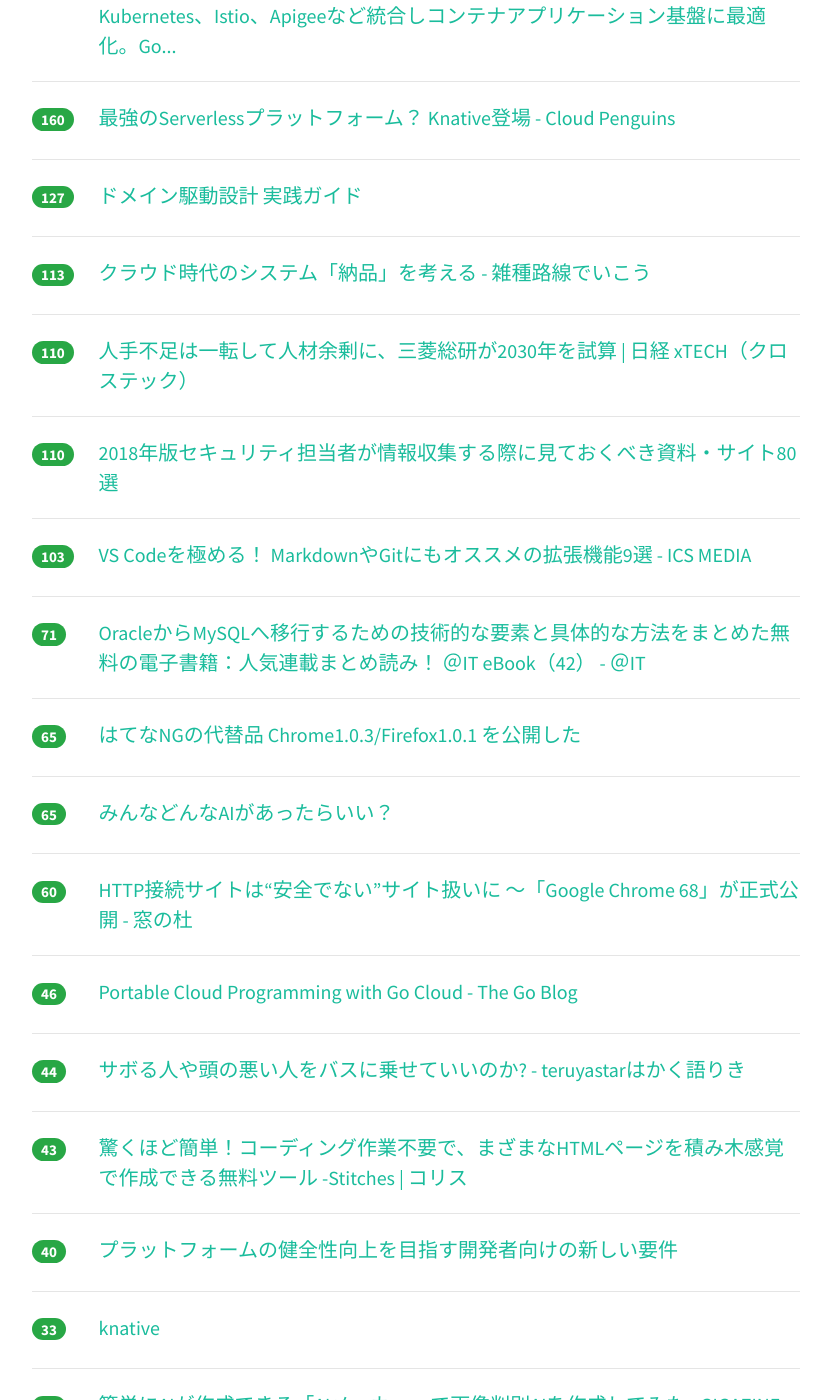
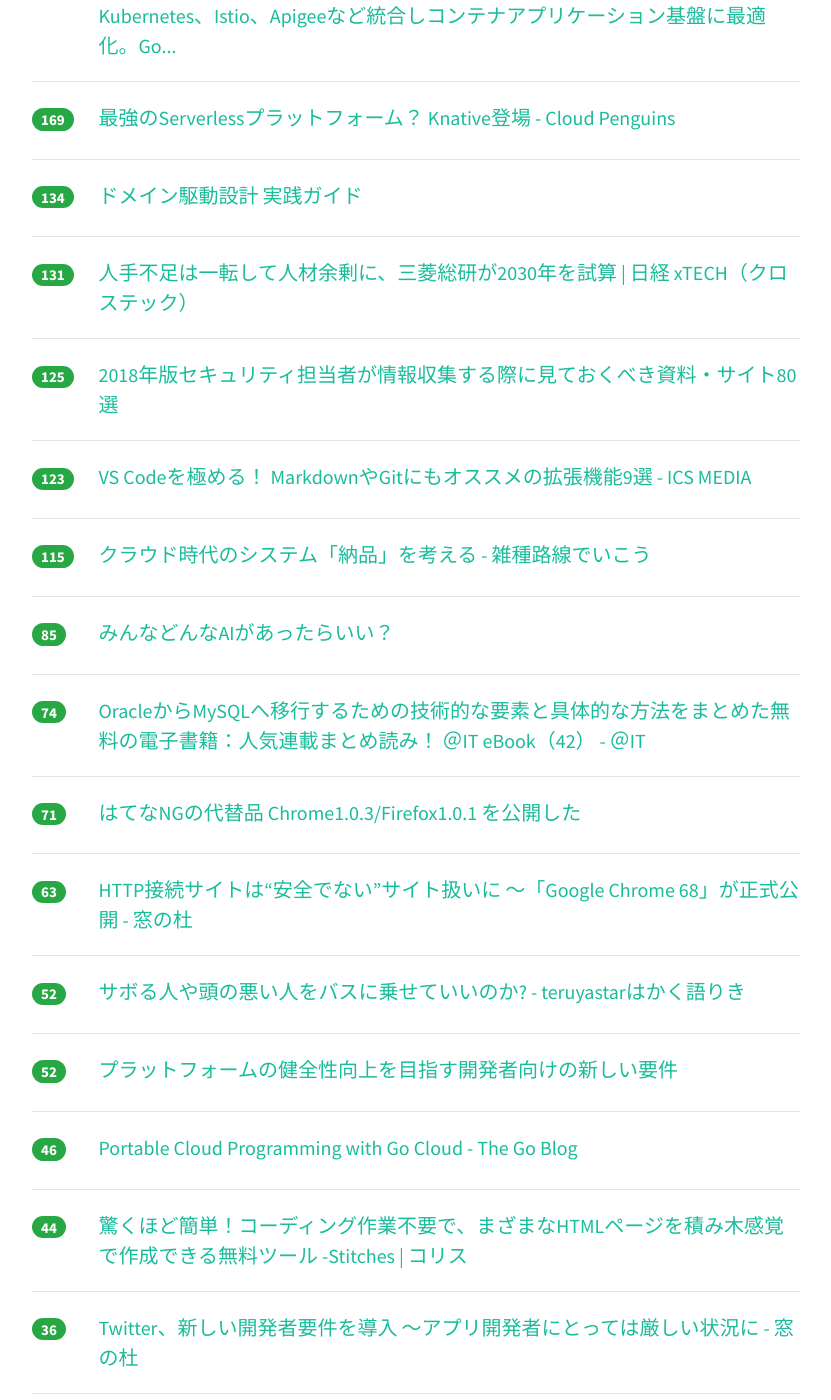
Before and after one commit to yatta47/hatena-matome-site, a Jekyll site: the page built from _posts/2018-07-25-hatena.md, in a window 1280 px wide and 1400 px high, scrolled down 730 px. Shown: the whole window, without its empty margins (224-1055 px from the left). Built offline with Jekyll 4.4.1, drawn with Linux system fonts in a browser that asks for light colours; nearby versions of some CDN libraries; some of the changed text lies outside the part shown.

Commit message:
Updated 2018-07-25

```diff
--- a/_posts/2018-07-25-hatena.md
+++ b/_posts/2018-07-25-hatena.md
@@ -1,79 +1,89 @@
 ---
 layout: post
 title:  "2018-07-25 はてぶIT"
-date:   2018-07-25 15:02:10
+date:   2018-07-25 16:02:24
 tags: [it-hotentry]
 ---
-55 件のデータあり
+57 件のデータあり
 
 <hr><div class="row">
-<div class="col-1"><span class="badge badge-pill badge-success h2">303</span></div>
+<div class="col-1"><span class="badge badge-pill badge-success h2">322</span></div>
+<div class="col-11"><a href='http://www.itmedia.co.jp/news/articles/1807/25/news018.html' target='_blank'>“実写にしか見えない”3DCG女子高生「Saya」にそっくりな“本物の女性”　「正直、叩かれると思っていました」 (1/2) - ITmedia NEWS</a></div>
+</div>
+<hr>
+<div class="row">
+<div class="col-1"><span class="badge badge-pill badge-success h2">318</span></div>
 <div class="col-11"><a href='https://www.publickey1.jp/blog/18/googleserverless_containersgoogle_cloud_next_18.html' target='_blank'>［速報］Google、コンテナ実行環境をサーバレスで提供する「Serverless containers」発表。Google Cloud Next '18 － Publickey</a></div>
 </div>
 <hr>
 <div class="row">
-<div class="col-1"><span class="badge badge-pill badge-success h2">270</span></div>
+<div class="col-1"><span class="badge badge-pill badge-success h2">283</span></div>
 <div class="col-11"><a href='https://internet.watch.impress.co.jp/docs/news/1134577.html' target='_blank'>IPA「情報セキュリティ白書2018」PDF版の無料公開開始！　仮想通貨やIoTなどをテーマに解説 - INTERNET Watch</a></div>
 </div>
 <hr>
 <div class="row">
-<div class="col-1"><span class="badge badge-pill badge-success h2">261</span></div>
-<div class="col-11"><a href='http://www.itmedia.co.jp/news/articles/1807/25/news018.html' target='_blank'>“実写にしか見えない”3DCG女子高生「Saya」にそっくりな“本物の女性”　「正直、叩かれると思っていました」 (1/2) - ITmedia NEWS</a></div>
-</div>
-<hr>
-<div class="row">
-<div class="col-1"><span class="badge badge-pill badge-success h2">203</span></div>
+<div class="col-1"><span class="badge badge-pill badge-success h2">212</span></div>
 <div class="col-11"><a href='https://www.publickey1.jp/blog/18/googlecloud_services_platformkubernetesistioapigeegoogle_cloud_next_18.html' target='_blank'>［速報］Google、新プラットフォーム「Cloud Services Platform」発表。Kubernetes、Istio、Apigeeなど統合しコンテナアプリケーション基盤に最適化。Go...</a></div>
 </div>
 <hr>
 <div class="row">
-<div class="col-1"><span class="badge badge-pill badge-success h2">160</span></div>
+<div class="col-1"><span class="badge badge-pill badge-success h2">169</span></div>
 <div class="col-11"><a href='http://jaco.udcp.info/entry/2018/07/25/043415' target='_blank'>最強のServerlessプラットフォーム？ Knative登場 - Cloud Penguins</a></div>
 </div>
 <hr>
 <div class="row">
-<div class="col-1"><span class="badge badge-pill badge-success h2">127</span></div>
+<div class="col-1"><span class="badge badge-pill badge-success h2">134</span></div>
 <div class="col-11"><a href='https://www.slideshare.net/masuda220/ss-13428134' target='_blank'>ドメイン駆動設計 実践ガイド</a></div>
 </div>
 <hr>
 <div class="row">
-<div class="col-1"><span class="badge badge-pill badge-success h2">113</span></div>
+<div class="col-1"><span class="badge badge-pill badge-success h2">131</span></div>
+<div class="col-11"><a href='https://tech.nikkeibp.co.jp/atcl/nxt/news/18/02089/' target='_blank'>人手不足は一転して人材余剰に、三菱総研が2030年を試算 | 日経 xTECH（クロステック）</a></div>
+</div>
+<hr>
+<div class="row">
+<div class="col-1"><span class="badge badge-pill badge-success h2">125</span></div>
+<div class="col-11"><a href='https://blogs.mcafee.jp/security-info-consolidated' target='_blank'>2018年版セキュリティ担当者が情報収集する際に見ておくべき資料・サイト80選</a></div>
+</div>
+<hr>
+<div class="row">
+<div class="col-1"><span class="badge badge-pill badge-success h2">123</span></div>
+<div class="col-11"><a href='https://ics.media/entry/18756' target='_blank'>VS Codeを極める！ MarkdownやGitにもオススメの拡張機能9選 - ICS MEDIA</a></div>
+</div>
+<hr>
+<div class="row">
+<div class="col-1"><span class="badge badge-pill badge-success h2">115</span></div>
 <div class="col-11"><a href='http://masanork.hateblo.jp/entry/2018/07/24/235418' target='_blank'>クラウド時代のシステム「納品」を考える - 雑種路線でいこう</a></div>
 </div>
 <hr>
 <div class="row">
-<div class="col-1"><span class="badge badge-pill badge-success h2">110</span></div>
-<div class="col-11"><a href='https://tech.nikkeibp.co.jp/atcl/nxt/news/18/02089/' target='_blank'>人手不足は一転して人材余剰に、三菱総研が2030年を試算 | 日経 xTECH（クロステック）</a></div>
+<div class="col-1"><span class="badge badge-pill badge-success h2">85</span></div>
+<div class="col-11"><a href='https://anond.hatelabo.jp/20180725083141' target='_blank'>みんなどんなAIがあったらいい？</a></div>
 </div>
 <hr>
 <div class="row">
-<div class="col-1"><span class="badge badge-pill badge-success h2">110</span></div>
-<div class="col-11"><a href='https://blogs.mcafee.jp/security-info-consolidated' target='_blank'>2018年版セキュリティ担当者が情報収集する際に見ておくべき資料・サイト80選</a></div>
-</div>
-<hr>
-<div class="row">
-<div class="col-1"><span class="badge badge-pill badge-success h2">103</span></div>
-<div class="col-11"><a href='https://ics.media/entry/18756' target='_blank'>VS Codeを極める！ MarkdownやGitにもオススメの拡張機能9選 - ICS MEDIA</a></div>
+<div class="col-1"><span class="badge badge-pill badge-success h2">74</span></div>
+<div class="col-11"><a href='http://www.atmarkit.co.jp/ait/articles/1807/24/news012.html' target='_blank'>OracleからMySQLへ移行するための技術的な要素と具体的な方法をまとめた無料の電子書籍：人気連載まとめ読み！ ＠IT eBook（42） - ＠IT</a></div>
 </div>
 <hr>
 <div class="row">
 <div class="col-1"><span class="badge badge-pill badge-success h2">71</span></div>
-<div class="col-11"><a href='http://www.atmarkit.co.jp/ait/articles/1807/24/news012.html' target='_blank'>OracleからMySQLへ移行するための技術的な要素と具体的な方法をまとめた無料の電子書籍：人気連載まとめ読み！ ＠IT eBook（42） - ＠IT</a></div>
-</div>
-<hr>
-<div class="row">
-<div class="col-1"><span class="badge badge-pill badge-success h2">65</span></div>
 <div class="col-11"><a href='https://anond.hatelabo.jp/20180725070806' target='_blank'>はてなNGの代替品 Chrome1.0.3/Firefox1.0.1 を公開した</a></div>
 </div>
 <hr>
 <div class="row">
-<div class="col-1"><span class="badge badge-pill badge-success h2">65</span></div>
-<div class="col-11"><a href='https://anond.hatelabo.jp/20180725083141' target='_blank'>みんなどんなAIがあったらいい？</a></div>
+<div class="col-1"><span class="badge badge-pill badge-success h2">63</span></div>
+<div class="col-11"><a href='https://forest.watch.impress.co.jp/docs/news/1134616.html' target='_blank'>HTTP接続サイトは“安全でない”サイト扱いに ～「Google Chrome 68」が正式公開 - 窓の杜</a></div>
 </div>
 <hr>
 <div class="row">
-<div class="col-1"><span class="badge badge-pill badge-success h2">60</span></div>
-<div class="col-11"><a href='https://forest.watch.impress.co.jp/docs/news/1134616.html' target='_blank'>HTTP接続サイトは“安全でない”サイト扱いに ～「Google Chrome 68」が正式公開 - 窓の杜</a></div>
+<div class="col-1"><span class="badge badge-pill badge-success h2">52</span></div>
+<div class="col-11"><a href='https://teruyastar.hatenablog.com/entry/2018/07/25/043423' target='_blank'>サボる人や頭の悪い人をバスに乗せていいのか? - teruyastarはかく語りき</a></div>
+</div>
+<hr>
+<div class="row">
+<div class="col-1"><span class="badge badge-pill badge-success h2">52</span></div>
+<div class="col-11"><a href='https://blog.twitter.com/developer/ja_jp/topics/tools/2018/jp-new-developer-requirements-to-protect-our-platform.html' target='_blank'>プラットフォームの健全性向上を目指す開発者向けの新しい要件</a></div>
 </div>
 <hr>
 <div class="row">
@@ -83,17 +93,17 @@ tags: [it-hotentry]
 <hr>
 <div class="row">
 <div class="col-1"><span class="badge badge-pill badge-success h2">44</span></div>
-<div class="col-11"><a href='https://teruyastar.hatenablog.com/entry/2018/07/25/043423' target='_blank'>サボる人や頭の悪い人をバスに乗せていいのか? - teruyastarはかく語りき</a></div>
-</div>
-<hr>
-<div class="row">
-<div class="col-1"><span class="badge badge-pill badge-success h2">43</span></div>
 <div class="col-11"><a href='https://coliss.com/articles/build-websites/operation/work/html-template-generator-stitches.html' target='_blank'>驚くほど簡単！コーディング作業不要で、まざまなHTMLページを積み木感覚で作成できる無料ツール -Stitches | コリス</a></div>
 </div>
 <hr>
 <div class="row">
-<div class="col-1"><span class="badge badge-pill badge-success h2">40</span></div>
-<div class="col-11"><a href='https://blog.twitter.com/developer/ja_jp/topics/tools/2018/jp-new-developer-requirements-to-protect-our-platform.html' target='_blank'>プラットフォームの健全性向上を目指す開発者向けの新しい要件</a></div>
+<div class="col-1"><span class="badge badge-pill badge-success h2">36</span></div>
+<div class="col-11"><a href='https://forest.watch.impress.co.jp/docs/news/1134674.html' target='_blank'>Twitter、新しい開発者要件を導入 ～アプリ開発者にとっては厳しい状況に - 窓の杜</a></div>
+</div>
+<hr>
+<div class="row">
+<div class="col-1"><span class="badge badge-pill badge-success h2">34</span></div>
+<div class="col-11"><a href='https://gigazine.net/news/20180725-ai-maker/' target='_blank'>簡単にAIが作成できる「AIメーカー」で画像判別AIを作成してみた - GIGAZINE</a></div>
 </div>
 <hr>
 <div class="row">
@@ -103,7 +113,7 @@ tags: [it-hotentry]
 <hr>
 <div class="row">
 <div class="col-1"><span class="badge badge-pill badge-success h2">33</span></div>
-<div class="col-11"><a href='https://gigazine.net/news/20180725-ai-maker/' target='_blank'>簡単にAIが作成できる「AIメーカー」で画像判別AIを作成してみた - GIGAZINE</a></div>
+<div class="col-11"><a href='https://jp.techcrunch.com/2018/07/25/2018-07-24-google-wants-go-to-become-the-go-to-language-for-writing-cloud-apps/' target='_blank'>Google、Go Cloudを発表――クラウド開発ツールでGo言語の普及加速を目指す | TechCrunch Japan</a></div>
 </div>
 <hr>
 <div class="row">
@@ -113,17 +123,17 @@ tags: [it-hotentry]
 <hr>
 <div class="row">
 <div class="col-1"><span class="badge badge-pill badge-success h2">29</span></div>
+<div class="col-11"><a href='https://www.newsweekjapan.jp/kaya/2018/07/rom.php' target='_blank'>他人を信用できない「ROM専」日本人のせいで経済が伸びない？ | 加谷珪一 | コラム | ニューズウィーク日本版 オフィシャルサイト</a></div>
+</div>
+<hr>
+<div class="row">
+<div class="col-1"><span class="badge badge-pill badge-success h2">29</span></div>
 <div class="col-11"><a href='https://news.mynavi.jp/article/20180724-668967/' target='_blank'>自動化を推し進めるMicrosoft FlowがExcelで利用可能に | マイナビニュース</a></div>
 </div>
 <hr>
 <div class="row">
 <div class="col-1"><span class="badge badge-pill badge-success h2">28</span></div>
-<div class="col-11"><a href='https://www.newsweekjapan.jp/kaya/2018/07/rom.php' target='_blank'>他人を信用できない「ROM専」日本人のせいで経済が伸びない？ | 加谷珪一 | コラム | ニューズウィーク日本版 オフィシャルサイト</a></div>
-</div>
-<hr>
-<div class="row">
-<div class="col-1"><span class="badge badge-pill badge-success h2">28</span></div>
-<div class="col-11"><a href='https://jp.techcrunch.com/2018/07/25/2018-07-24-google-wants-go-to-become-the-go-to-language-for-writing-cloud-apps/' target='_blank'>Google、Go Cloudを発表――クラウド開発ツールでGo言語の普及加速を目指す | TechCrunch Japan</a></div>
+<div class="col-11"><a href='http://jaco.udcp.info/entry/2018/07/25/053514' target='_blank'>最強のServerlessプラットフォーム？ Knativeを動かしてみるぞい - Cloud Penguins</a></div>
 </div>
 <hr>
 <div class="row">
@@ -137,23 +147,28 @@ tags: [it-hotentry]
 </div>
 <hr>
 <div class="row">
-<div class="col-1"><span class="badge badge-pill badge-success h2">26</span></div>
-<div class="col-11"><a href='http://jaco.udcp.info/entry/2018/07/25/053514' target='_blank'>最強のServerlessプラットフォーム？ Knativeを動かしてみるぞい - Cloud Penguins</a></div>
-</div>
-<hr>
-<div class="row">
 <div class="col-1"><span class="badge badge-pill badge-success h2">25</span></div>
 <div class="col-11"><a href='https://internet.watch.impress.co.jp/docs/news/1134569.html' target='_blank'>Bluetoothに通信傍受などの脆弱性、「Apple」「Intel」「QUALCOMM」製品などが影響を受ける恐れ - INTERNET Watch</a></div>
 </div>
 <hr>
 <div class="row">
-<div class="col-1"><span class="badge badge-pill badge-success h2">23</span></div>
+<div class="col-1"><span class="badge badge-pill badge-success h2">25</span></div>
 <div class="col-11"><a href='http://www.itmedia.co.jp/news/articles/1807/25/news052.html' target='_blank'>Apple、「MacBook Pro（2018）」のサーマルスロットリング修正OSアップデート公開 - ITmedia NEWS</a></div>
 </div>
 <hr>
 <div class="row">
+<div class="col-1"><span class="badge badge-pill badge-success h2">22</span></div>
+<div class="col-11"><a href='https://tech.nikkeibp.co.jp/atcl/nxt/column/18/00001/00786/' target='_blank'>産総研を襲った謎の手口、セキュリティ対策に新たな教訓 | 日経 xTECH（クロステック）</a></div>
+</div>
+<hr>
+<div class="row">
 <div class="col-1"><span class="badge badge-pill badge-success h2">21</span></div>
-<div class="col-11"><a href='https://forest.watch.impress.co.jp/docs/news/1134674.html' target='_blank'>Twitter、新しい開発者要件を導入 ～アプリ開発者にとっては厳しい状況に - 窓の杜</a></div>
+<div class="col-11"><a href='https://forbesjapan.com/articles/detail/22215' target='_blank'>キンドルに「献本機能」が登場、電子書籍の無料配布が可能に | Forbes JAPAN（フォーブス ジャパン）</a></div>
+</div>
+<hr>
+<div class="row">
+<div class="col-1"><span class="badge badge-pill badge-success h2">21</span></div>
+<div class="col-11"><a href='http://www.itmedia.co.jp/enterprise/articles/1807/25/news062.html' target='_blank'>全てのHTTPサイトに「保護されていません」の警告、「Chrome 68」リリース - ITmedia エンタープライズ</a></div>
 </div>
 <hr>
 <div class="row">
@@ -163,22 +178,17 @@ tags: [it-hotentry]
 <hr>
 <div class="row">
 <div class="col-1"><span class="badge badge-pill badge-success h2">19</span></div>
-<div class="col-11"><a href='https://forbesjapan.com/articles/detail/22215' target='_blank'>キンドルに「献本機能」が登場、電子書籍の無料配布が可能に | Forbes JAPAN（フォーブス ジャパン）</a></div>
+<div class="col-11"><a href='https://news.yahoo.co.jp/byline/yamamotoichiro/20180725-00090691/' target='_blank'>マイクロソフト「IE依存」せざるを得ない現場の苦悩(山本一郎) - 個人 - Yahoo!ニュース</a></div>
 </div>
 <hr>
 <div class="row">
-<div class="col-1"><span class="badge badge-pill badge-success h2">19</span></div>
-<div class="col-11"><a href='https://tech.nikkeibp.co.jp/atcl/nxt/column/18/00001/00786/' target='_blank'>産総研を襲った謎の手口、セキュリティ対策に新たな教訓 | 日経 xTECH（クロステック）</a></div>
+<div class="col-1"><span class="badge badge-pill badge-success h2">18</span></div>
+<div class="col-11"><a href='http://www.itmedia.co.jp/mobile/articles/1807/25/news051.html' target='_blank'>iPhoneで精子をセルフチェック　リクルートが「Seem」を開発した狙い (1/2) - ITmedia Mobile</a></div>
 </div>
 <hr>
 <div class="row">
 <div class="col-1"><span class="badge badge-pill badge-success h2">18</span></div>
 <div class="col-11"><a href='https://note.mu/sogitani/n/nb96aa05f4e82' target='_blank'>ビジネス利用したい人向けFacebook＆Twitter活用術｜Tsutomu Sogitani｜note</a></div>
-</div>
-<hr>
-<div class="row">
-<div class="col-1"><span class="badge badge-pill badge-success h2">18</span></div>
-<div class="col-11"><a href='http://www.itmedia.co.jp/enterprise/articles/1807/25/news062.html' target='_blank'>全てのHTTPサイトに「保護されていません」の警告、「Chrome 68」リリース - ITmedia エンタープライズ</a></div>
 </div>
 <hr>
 <div class="row">
@@ -204,11 +214,6 @@ tags: [it-hotentry]
 <div class="row">
 <div class="col-1"><span class="badge badge-pill badge-success h2">15</span></div>
 <div class="col-11"><a href='https://speakerdeck.com/masashisalvador57f/isariamufalsedetagou-zao' target='_blank'>イーサリアムのデータ構造 - Speaker Deck</a></div>
-</div>
-<hr>
-<div class="row">
-<div class="col-1"><span class="badge badge-pill badge-success h2">15</span></div>
-<div class="col-11"><a href='http://www.itmedia.co.jp/mobile/articles/1807/25/news051.html' target='_blank'>iPhoneで精子をセルフチェック　リクルートが「Seem」を開発した狙い (1/2) - ITmedia Mobile</a></div>
 </div>
 <hr>
 <div class="row">
@@ -252,13 +257,18 @@ tags: [it-hotentry]
 </div>
 <hr>
 <div class="row">
-<div class="col-1"><span class="badge badge-pill badge-success h2">10</span></div>
-<div class="col-11"><a href='https://aws.amazon.com/jp/about-aws/whats-new/2018/07/aws-codebuild-adds-build-monitoring-and-notifications-with-amazon-cloudwatch/' target='_blank'>AWS CodeBuild、Amazon CloudWatch を使用したビルドのモニタリング機能と通知機能を導入</a></div>
+<div class="col-1"><span class="badge badge-pill badge-success h2">11</span></div>
+<div class="col-11"><a href='https://fabcross.jp/news/2018/20180724_raspberrypi_iotweather_multimediakit.html' target='_blank'>Raspberry Piで天気予報やオーディオを——「IOT Weather & Multimedia Kit」 | fabcross</a></div>
+</div>
+<hr>
+<div class="row">
+<div class="col-1"><span class="badge badge-pill badge-success h2">11</span></div>
+<div class="col-11"><a href='https://repl.info/archives/2117/' target='_blank'>Knativeのオートスケール機能をminikubeで試したメモ – repl.info</a></div>
 </div>
 <hr>
 <div class="row">
 <div class="col-1"><span class="badge badge-pill badge-success h2">10</span></div>
-<div class="col-11"><a href='https://fabcross.jp/news/2018/20180724_raspberrypi_iotweather_multimediakit.html' target='_blank'>Raspberry Piで天気予報やオーディオを——「IOT Weather & Multimedia Kit」 | fabcross</a></div>
+<div class="col-11"><a href='https://aws.amazon.com/jp/about-aws/whats-new/2018/07/aws-codebuild-adds-build-monitoring-and-notifications-with-amazon-cloudwatch/' target='_blank'>AWS CodeBuild、Amazon CloudWatch を使用したビルドのモニタリング機能と通知機能を導入</a></div>
 </div>
 <hr>
 <div class="row">
@@ -272,12 +282,12 @@ tags: [it-hotentry]
 </div>
 <hr>
 <div class="row">
+<div class="col-1"><span class="badge badge-pill badge-success h2">9</span></div>
+<div class="col-11"><a href='https://enterprisezine.jp/article/detail/10939' target='_blank'>セキュリティ・キャンプで人生が変わった、「官製ハッカー」が目指す「その先」―アクティブディフェンス研究所 忠鉢洋輔さん (1/3)：EnterpriseZine（エンタープライズジン）</a></div>
+</div>
+<hr>
+<div class="row">
 <div class="col-1"><span class="badge badge-pill badge-success h2">8</span></div>
 <div class="col-11"><a href='https://www.newsweekjapan.jp/kaya/2018/07/rom_1.php' target='_blank'>他人を信用できない「ROM専」日本人のせいで経済が伸びない？ | 加谷珪一 | コラム | ニューズウィーク日本版 オフィシャルサイト</a></div>
 </div>
 <hr>
-<div class="row">
-<div class="col-1"><span class="badge badge-pill badge-success h2">3</span></div>
-<div class="col-11"><a href='https://repl.info/archives/2117/' target='_blank'>Knativeのオートスケール機能をminikubeで試したメモ – repl.info</a></div>
-</div>
-<hr>
```
